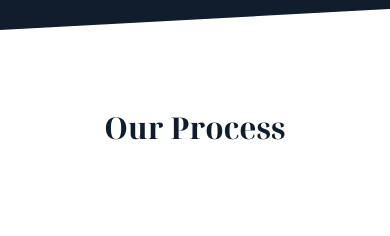
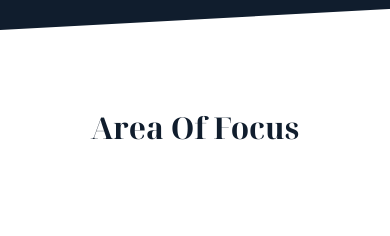
Before and after one commit to Tansi-Jones/Pink-Codrs-v2.0, a Next.js app: page / in a window 390 px wide. Shown: the part 814-1050 px from the top of the page. Built offline with nearby package versions, Linux system fonts and the light colour scheme; what @badrap/bar-of-progress would draw is missing.

Commit message:
Responsive design complete

```diff
--- a/pages/404.js
+++ b/pages/404.js
@@ -2,7 +2,7 @@ import { Meta } from "../components/meta/Meta";
 import { Navigation } from "../components/navigation/Navigation";
 import { Footer } from "../components/footer/Footer";
 import Link from "next/link";
-import styles from "../styles/Others.module.css";
+import styles from "../styles/Home.module.css";
 
 export default function Custom404() {
   return (
--- a/pages/coming-soon.js
+++ b/pages/coming-soon.js
@@ -2,7 +2,7 @@ import { Meta } from "../components/meta/Meta";
 import { Navigation } from "../components/navigation/Navigation";
 import { Footer } from "../components/footer/Footer";
 import Link from "next/link";
-import styles from "../styles/Others.module.css";
+import styles from "../styles/Home.module.css";
 
 export default function ComingSoon() {
   return (
--- a/pages/index.js
+++ b/pages/index.js
@@ -95,7 +95,7 @@ export default function Home() {
 
       <main className="relative ">
         <h1 className="text-secondary font-bold text-3xl md:text-5xl font-noto capitalize my-3 text-center py-10 mt-10">
-          our process
+          Area of focus
         </h1>
         <section className="grid grid-cols-1 md:grid-cols-2 gap-10 my-20 container">
           <div className="max-w-sm">
```
